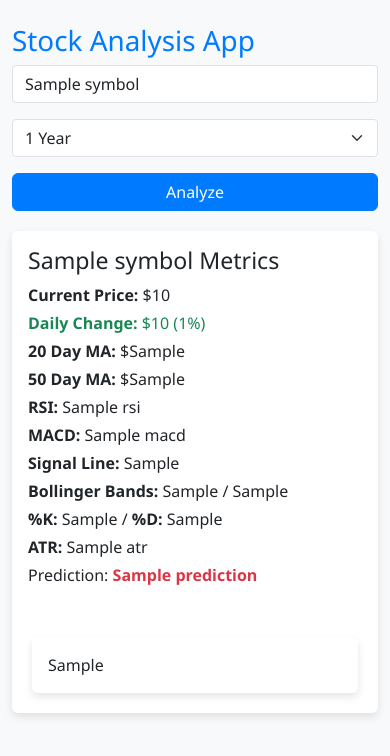
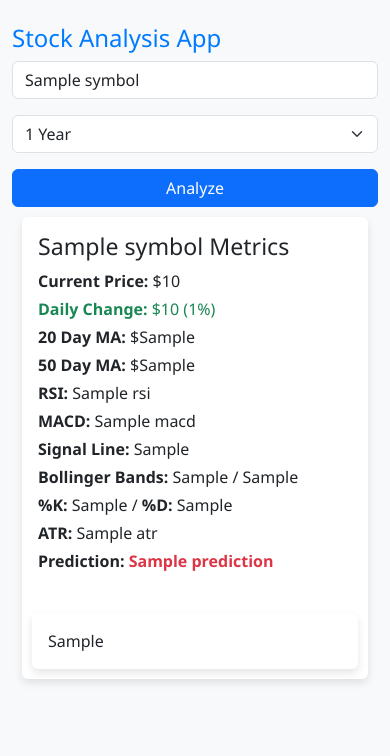
Before and after one commit to goldennoodles/simple_stock_analysis_app, a Flask app: template templates/index.html in a window 390 px wide. Shown: the top 756 px of the page. Run offline with Flask 3, Linux system fonts and the light colour scheme; the template is opened without the code that fills it: most values are stand-ins (such as "Sample title", 1, 10 or a date in 2020).

Commit message:
QOL improvements

```diff
--- a/templates/index.html
+++ b/templates/index.html
@@ -4,12 +4,33 @@
     <title>Stock Analysis App</title>
     <link rel="stylesheet" href="https://cdn.jsdelivr.net/npm/bootstrap@5.3.2/dist/css/bootstrap.min.css">
     <style>
+        :root {
+            --primary-color: #007bff;
+            --secondary-color: #343a40;
+            --background-color: #f8f9fa;
+            --text-color: #343a40;
+        }
+
+        [data-theme="dark"] {
+            --primary-color: #1e1e1e;
+            --secondary-color: #ffffff;
+            --background-color: #121212;
+            --text-color: #ffffff;
+        }
+
 body {
+    background-color: var(--background-color);
+    color: var(--text-color);
     font-family: 'Segoe UI', Tahoma, Geneva, Verdana, sans-serif;
-            background-color: #f8f9fa;
-            color: #343a40;
 }
+        @keyframes fadeIn {
+            from { opacity: 0; }
+            to { opacity: 1; }
+        }
+
 .card {
+    animation: fadeIn 0.5s ease-in-out;
+    animation-delay: calc(var(--animation-order) * 0.1s);
     margin: 20px;
     border: none;
     box-shadow: 0 4px 8px rgba(0, 0, 0, 0.1);
@@ -24,14 +45,26 @@
             color: #007bff;
         }
         .btn-primary {
+            transition: background-color 0.3s ease, transform 0.3s ease;
+        }
+
+.btn-primary:active {
+    transform: scale(0.95);
     background-color: #007bff;
     border-color: #007bff;
 }
+        .btn-primary {
+            transition: background-color 0.3s ease, transform 0.3s ease;
+        }
+
         .btn-primary:hover {
+            transform: scale(1.05);
             background-color: #0056b3;
             border-color: #004085;
         }
-        .form-control, .form-select {
+.form-control:focus, .form-select:focus {
+    border-color: var(--primary-color);
+    box-shadow: 0 0 5px var(--primary-color);
     border-radius: 0.25rem;
 }
         .alert {
@@ -43,7 +76,26 @@
         ul li {
             margin-bottom: 10px;
         }
+        @media (max-width: 768px) {
+            h1 {
+                font-size: 1.5rem;
+            }
+            .card {
+                margin: 10px;
+            }
+            .plot-container {
+                margin-top: 20px;
+            }
+        }
     </style>
+    <script>
+        document.addEventListener('DOMContentLoaded', function() {
+            const themeToggle = document.getElementById('theme-toggle');
+            themeToggle.addEventListener('click', function() {
+                document.body.dataset.theme = document.body.dataset.theme === 'dark' ? 'light' : 'dark';
+            });
+        });
+    </script>
 </head>
 <body>
     <div class="container">
@@ -113,11 +165,12 @@
                                 </div>
                                 <div class="col-md-3">
                                     <p class="mb-1">
-                                        Prediction: <span class="fw-bold text-{{ 'success' if metrics.prediction == 'Uptrend' else 'danger' }}">
+                                    <strong>Prediction:</strong> <span class="fw-bold text-{{ 'success' if metrics.prediction == 'Uptrend' else 'danger' }}">
                                             {{ metrics.prediction }}
                                         </span>
                                     </p>
                                 </div>
+
                 </div>
             </div>
         {% endif %}
```
Lines whose indentation alone changed are shown as unchanged.
